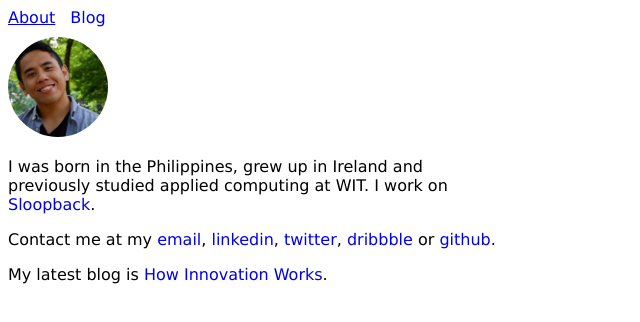
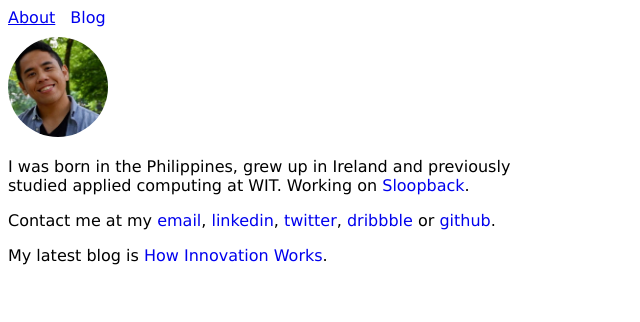
Before and after one commit to jkrclaro/jkrclaro.github.io, a React (Create React App) app: page / in a window 1280 px wide. Shown: the top 322 px of the page, without its empty margins (0-640 px from the left). Built offline with nearby package versions, Linux system fonts and the light colour scheme.

Commit message:
Update About

```diff
--- a/src/components/About.jsx
+++ b/src/components/About.jsx
@@ -14,11 +14,11 @@
     render() {
         const { latest } = this.state;
         return (
-            <div style={{maxWidth: 500}}>
+            <div style={{maxWidth: 525}}>
                 <img alt='me.png' src='/me.png' height='100' width='100' style={{borderRadius: 50}}></img>
                 <p>
                     I was born in the Philippines, grew up in Ireland and previously studied applied computing at WIT.
-                    I work on <a href='https://www.sloopback.com' target='_blank' rel='noopener noreferrer'>Sloopback</a>.
+                    Working on <a href='https://www.sloopback.com' target='_blank' rel='noopener noreferrer'>Sloopback</a>.
                 </p>
                 <p>
                     Contact me at my <a href='mailto:jkrclaro@gmail.com'>email</a>, <a href='https://www.linkedin.com/in/johnclaro' target='_blank' rel='noopener noreferrer'>linkedin</a>, <a href='https://www.twitter.com/johnclaro_' target='_blank' rel='noopener noreferrer'>twitter</a>, <a href='https://dribbble.com/johnclaro' target='_blank' rel='noopener noreferrer'>dribbble</a> or <a href='https://github.com/johnclaro' target='_blank' rel='noopener noreferrer'>github</a>.
```
